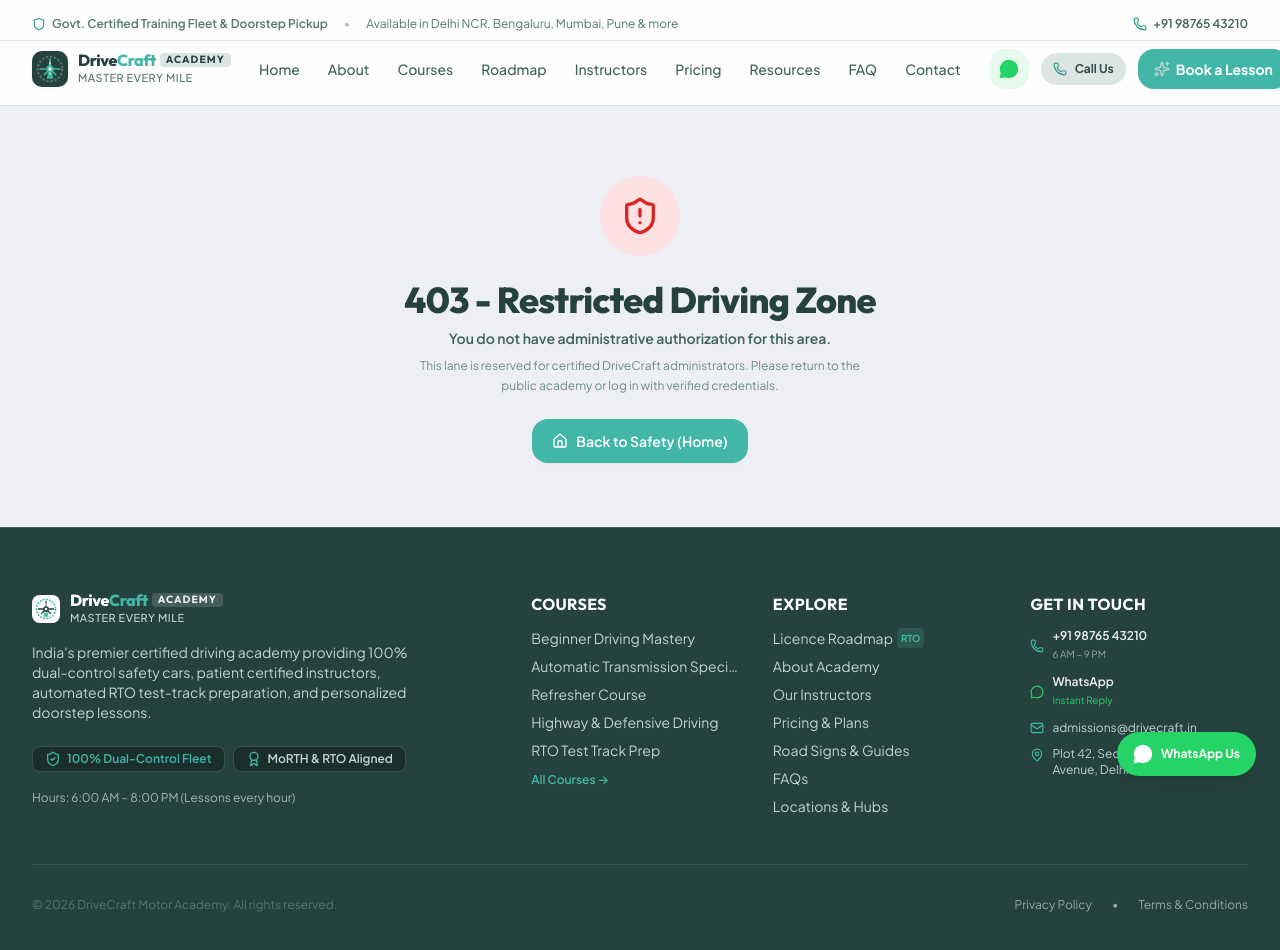
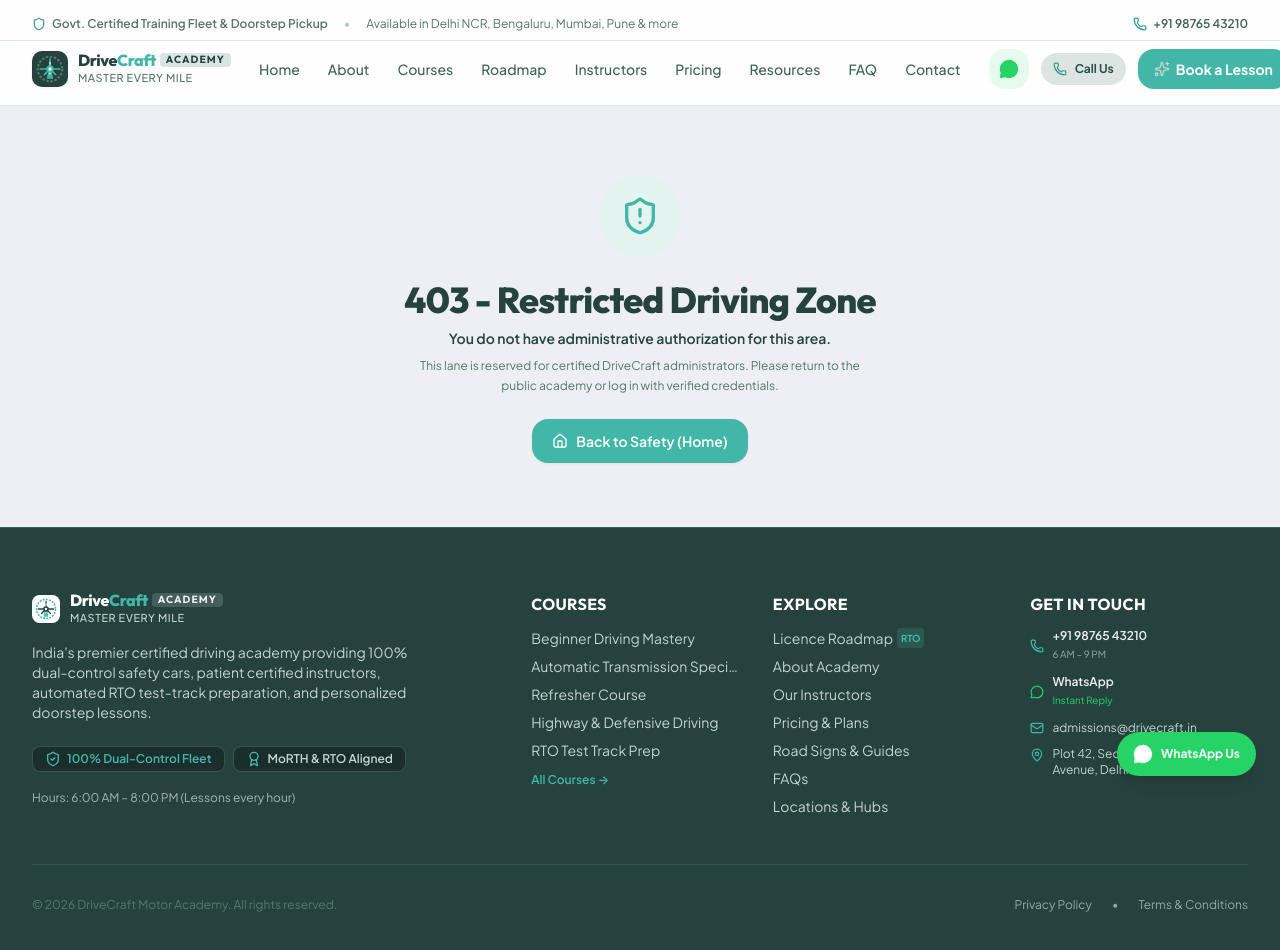
Before and after one commit to Ginuuuuu/Driving-School-Simple, a React (Vite) app: page /403 in a window 1280 px wide. Shown: the top 950 px of the page. Built offline with nearby package versions, Linux system fonts and the light colour scheme.

Commit message:
feat: add 403 Forbidden error page component for restricted access handling

```diff
--- a/src/pages/errors/Error403.tsx
+++ b/src/pages/errors/Error403.tsx
@@ -13,18 +13,18 @@ export const Error403: React.FC = () => {
     <div className="max-w-xl mx-auto px-4 py-16 text-center space-y-6">
       <SEO title="403 - Restricted Access" description="Access restricted to authorized personnel." />
 
-      <div className="w-20 h-20 rounded-full bg-red-100 text-red-600 flex items-center justify-center mx-auto">
-        <ShieldAlert className="w-10 h-10" />
+      <div className="w-20 h-20 rounded-full bg-[#E2F3F0] text-[#26423E] flex items-center justify-center mx-auto">
+        <ShieldAlert className="w-10 h-10 text-[#42B7A7]" />
       </div>
 
       <div className="space-y-2">
-        <h1 className="text-2xl sm:text-4xl font-extrabold font-display text-slate-900">
+        <h1 className="text-2xl sm:text-4xl font-extrabold font-display text-[#26423E]">
           {e403.title}
         </h1>
-        <p className="text-sm font-semibold text-slate-700">
+        <p className="text-sm font-semibold text-[#26423E]">
           {e403.subtitle}
         </p>
-        <p className="text-xs text-slate-500 max-w-md mx-auto leading-relaxed">
+        <p className="text-xs text-[#56776A] max-w-md mx-auto leading-relaxed">
           {e403.description}
         </p>
       </div>
```
